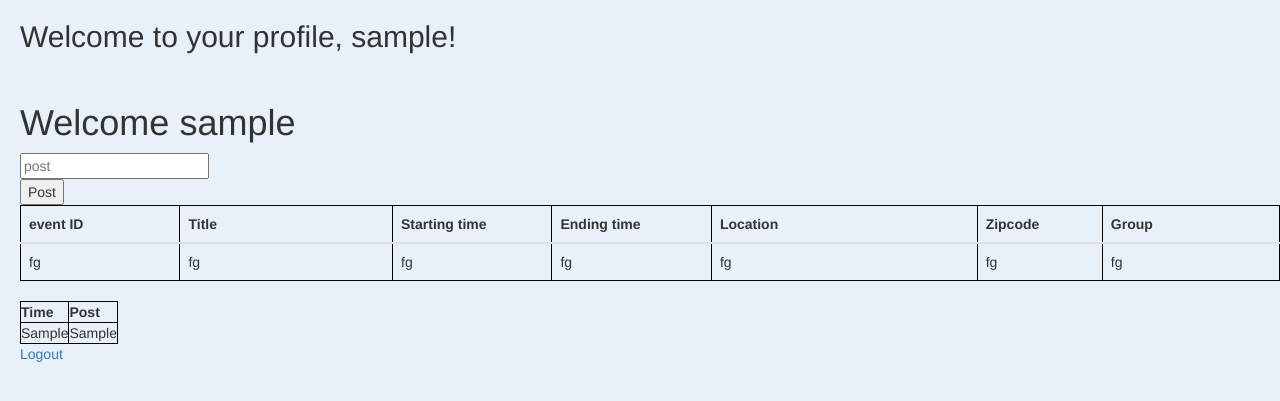
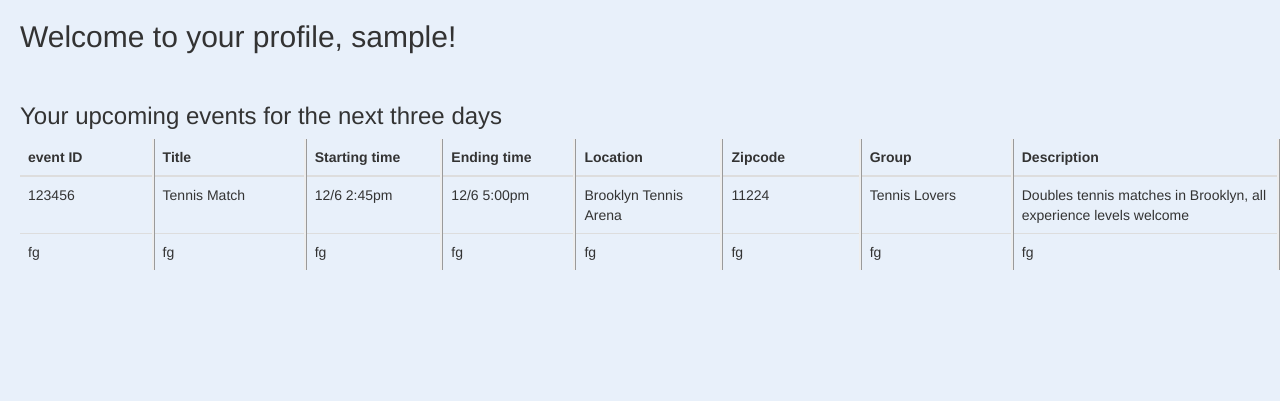
Before and after one commit to momopranto/doggo-db-boombastic, a Flask app: template app/templates/home.html in a window 1280 px wide. Shown: the part 52-453 px from the top of the page. Run offline with Flask 2, Linux system fonts and the light colour scheme; the template is opened without the code that fills it: most values are stand-ins (such as "Sample title", 1, 10 or a date in 2020).

Commit message:
made more headway on the front-end

```diff
--- a/app/static/css/style.css
+++ b/app/static/css/style.css
@@ -17,3 +17,7 @@ body {
 .wrapper{
 	margin-left: 20px;
 }
+
+table, th, td{
+	border-right-style:inset;
+}
--- a/app/templates/home.html
+++ b/app/templates/home.html
@@ -24,36 +24,44 @@
 	</nav>
 
 <div class="wrapper">
-<h2> Welcome to your profile, {{username}}!</h2><br>
+	<h2> Welcome to your profile, {{username}}!</h2><br>
 
 
 
-	<form action="/post" method="POST">
+<!-- 	<form action="/post" method="POST">
 		<h1>Welcome {{username}}</h1>
 		<input type="text" name = "blog" placeholder="post" required/> </br>
 		<input type="submit" value = Post />
-	</form>
+	</form> -->
 
-	<style type="text/css">
-		table, th, td{
-			border: 1px solid black;
-		}
-	</style>
-
+	<h3> Your upcoming events for the next three days</h3>
 	<table class="table">
 		<thead>
 			<tr>
-				<th style="width: 90px">event ID</th>
-				<th style="width: 120px">Title</th>
-				<th style="width: 90px">Starting time</th>
-				<th style="width: 90px">Ending time</th>
-				<th style="width: 150px">Location</th>
-				<th style="width: 50px">Zipcode</th>
-				<th style="width: 100px">Group</th>
+				<th style="width: 70px">event ID</th>
+				<th style="width: 80px">Title</th>
+				<th style="width: 70px">Starting time</th>
+				<th style="width: 70px">Ending time</th>
+				<th style="width: 70px">Location</th>
+				<th style="width: 30px">Zipcode</th>
+				<th style="width: 80px">Group</th>
+				<th style="width: 140px">Description</th>
+
 			</tr>
 		</thead>
 		<tbody>
 			<tr>
+				<td>123456</td>
+				<td>Tennis Match</td>
+				<td>12/6 2:45pm</td>
+				<td>12/6 5:00pm</td>
+				<td>Brooklyn Tennis Arena</td>
+				<td>11224</td>
+				<td>Tennis Lovers</td>
+				<td>Doubles tennis matches in Brooklyn, all experience levels welcome</td>
+			</tr>
+			<tr>
+				<td>fg</td>
 				<td>fg</td>
 				<td>fg</td>
 				<td>fg</td>
@@ -65,23 +73,7 @@
 		</tbody>
 	</table>
 
-
-
-	<table>
-		<th>Time</th>
-		<th>Post</th>
-
-	{% for line in posts %}
-		<tr>
-			<td>{{line.ts}}</td>
-			<td>{{line.blog_post}}</td>
-		</tr>
-	{% endfor %}
-	</table>
-
-	<a href="/logout">Logout</a>
-
-	</div>
+</div>
 
 </body>
 
--- a/app/templates/search.html
+++ b/app/templates/search.html
@@ -24,7 +24,6 @@
     </div>
   </nav>
 
-<a href="/">Go back</a>
 
 </body>
 
```
Also changed, not shown: app/templates/allEvents.html (+0 -11 lines).
